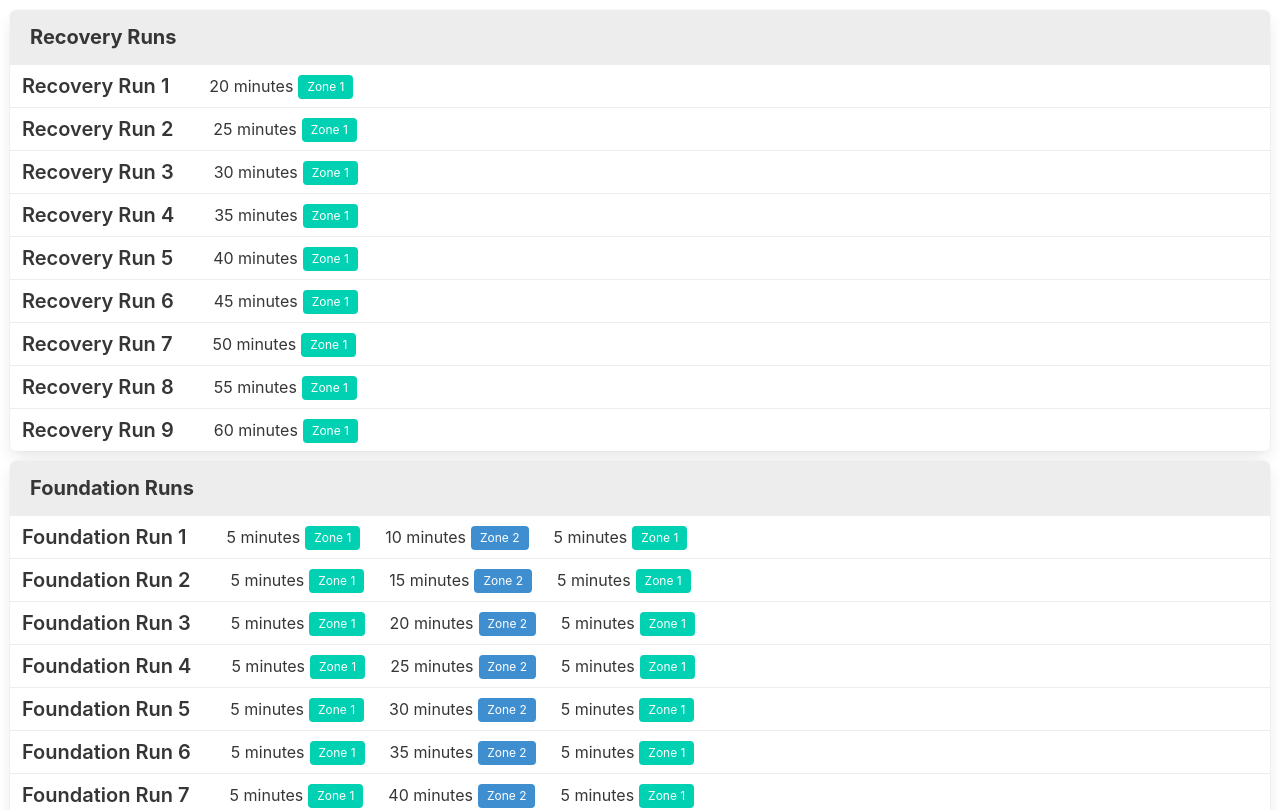
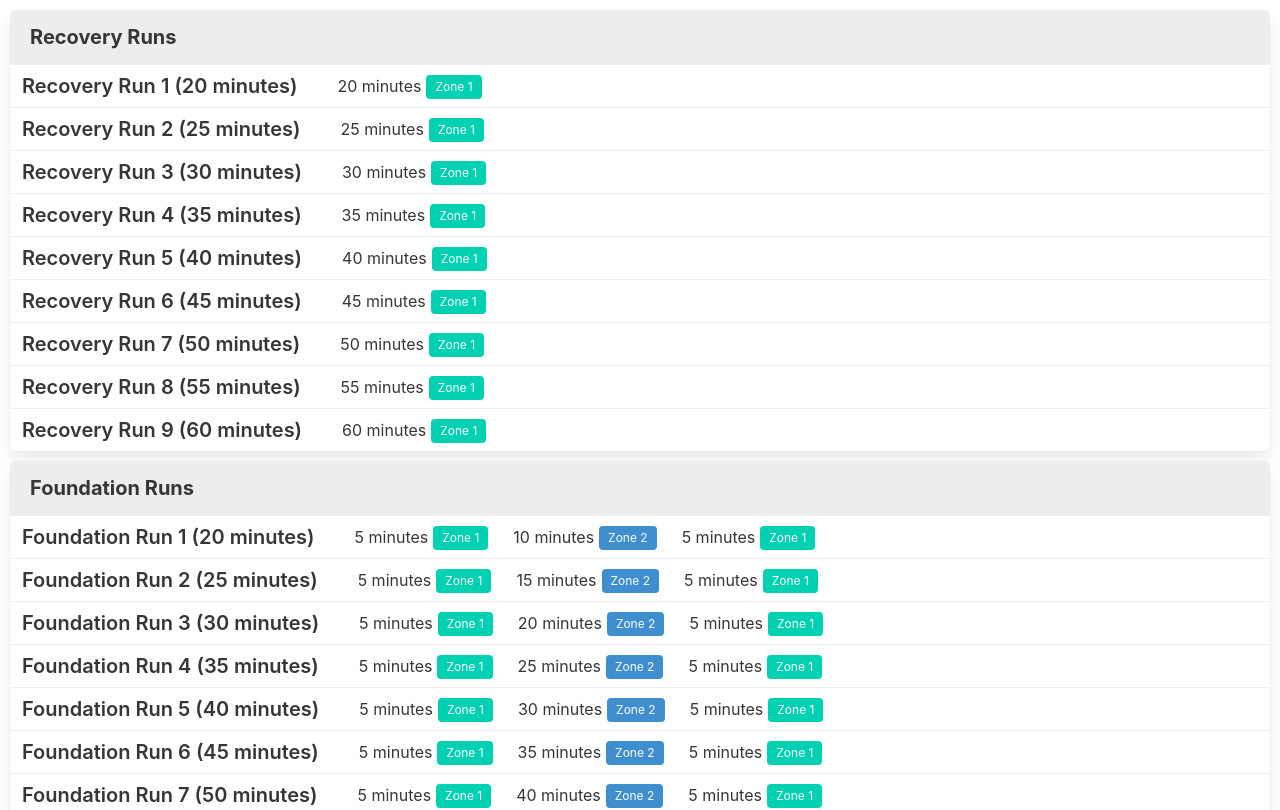
Before and after one commit to alcfeoh/80-20-running, an Angular app: page / in a window 1280 px wide. Shown: the top 810 px of the page. Built offline with nearby package versions, Linux system fonts and the light colour scheme.

Commit message:
Added run total duration

```diff
--- a/src/app/run-table/run-table.component.html
+++ b/src/app/run-table/run-table.component.html
@@ -7,7 +7,7 @@
       <div class="level-left">
         <div class="level-item">
           <h5 class="title is-5">
-            {{run.name}} {{run.index}}
+            {{run.name}} {{run.index}} ({{run.getTotalDuration()}})
           </h5>
         </div>
       </div>
--- a/src/app/run.ts
+++ b/src/app/run.ts
@@ -9,4 +9,13 @@ export abstract class Run {
   getSegments(): Array<Segment> {
     return this.segments;
   }
+
+  getTotalDuration(): string {
+    const duration = this.segments.reduce((acc, segment) => acc + segment.duration, 0);
+    return duration + ' '+ this.getUnit();
+  }
+
+  getUnit(): string {
+    return this.segments[0].unit;
+  }
 }
```
